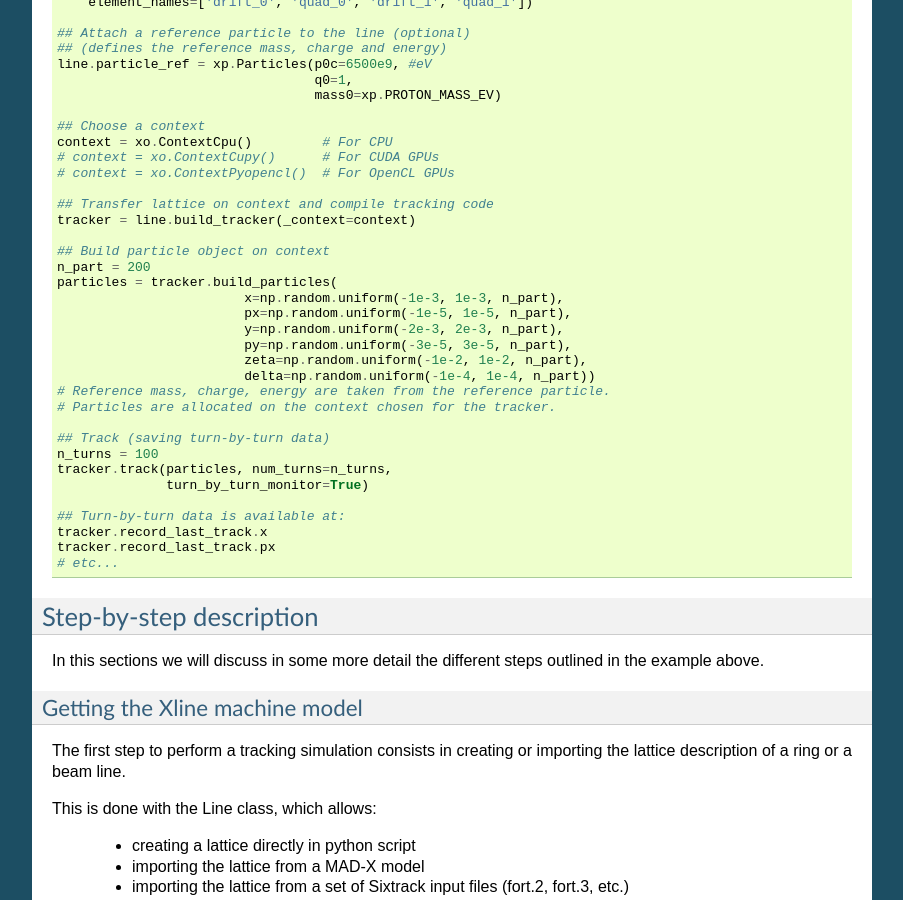
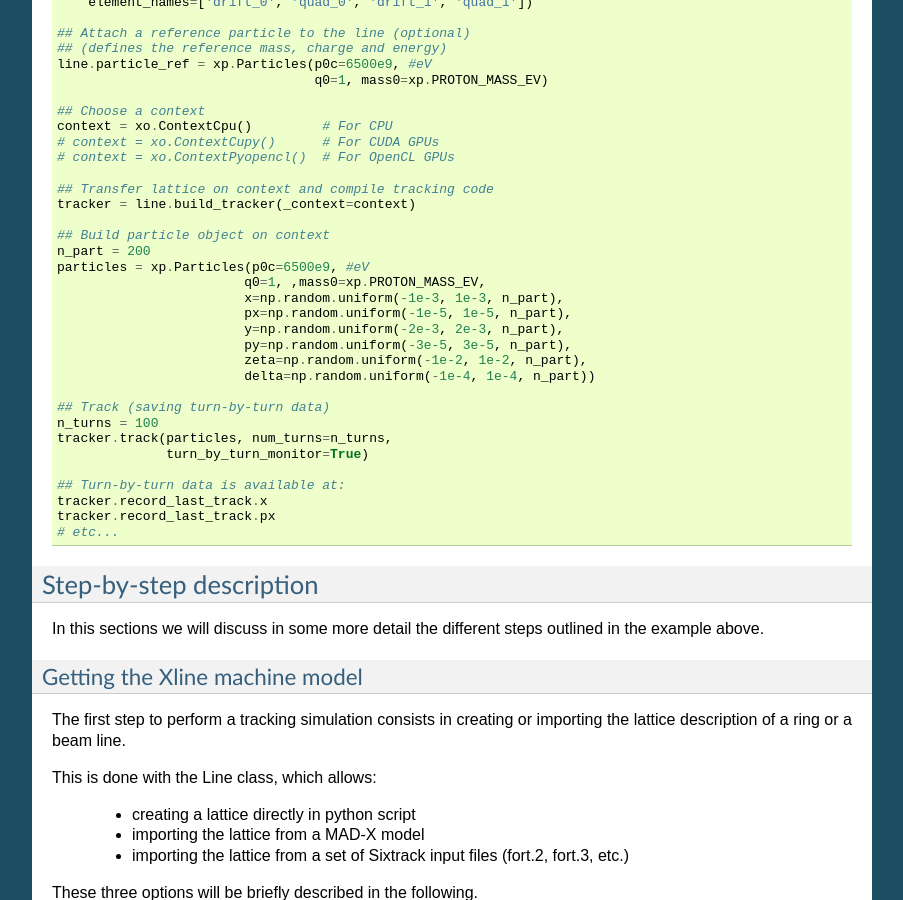
Before and after one commit to xsuite/xsuite, a Sphinx documentation site: the page built from docs/singlepart.rst, in a window 1280 px wide and 900 px high, scrolled down 774 px. Shown: the whole window, without its empty margins (198-1101 px from the left). Built offline with Sphinx 7.4.7, drawn with Linux system fonts in a browser that asks for light colours.

Commit message:
Update singlepart.rst

```diff
--- a/docs/singlepart.rst
+++ b/docs/singlepart.rst
@@ -32,8 +32,7 @@ A simple tracking simulation can be configured and executed with the following p
     ## Attach a reference particle to the line (optional)
     ## (defines the reference mass, charge and energy)
     line.particle_ref = xp.Particles(p0c=6500e9, #eV
-                                     q0=1,
-                                     mass0=xp.PROTON_MASS_EV)
+                                     q0=1, mass0=xp.PROTON_MASS_EV)
 
     ## Choose a context
     context = xo.ContextCpu()         # For CPU
@@ -45,15 +44,14 @@ A simple tracking simulation can be configured and executed with the following p
 
     ## Build particle object on context
     n_part = 200
-    particles = tracker.build_particles(
+    particles = xp.Particles(p0c=6500e9, #eV
+                            q0=1, ,mass0=xp.PROTON_MASS_EV,
                             x=np.random.uniform(-1e-3, 1e-3, n_part),
                             px=np.random.uniform(-1e-5, 1e-5, n_part),
                             y=np.random.uniform(-2e-3, 2e-3, n_part),
                             py=np.random.uniform(-3e-5, 3e-5, n_part),
                             zeta=np.random.uniform(-1e-2, 1e-2, n_part),
                             delta=np.random.uniform(-1e-4, 1e-4, n_part))
-    # Reference mass, charge, energy are taken from the reference particle.
-    # Particles are allocated on the context chosen for the tracker.
 
     ## Track (saving turn-by-turn data)
     n_turns = 100
```
